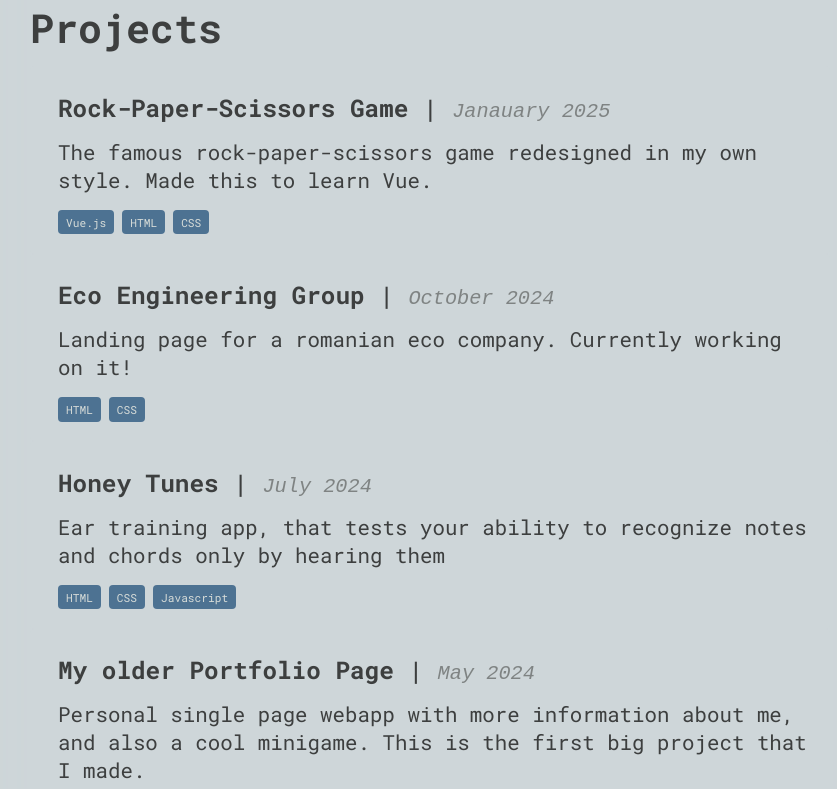
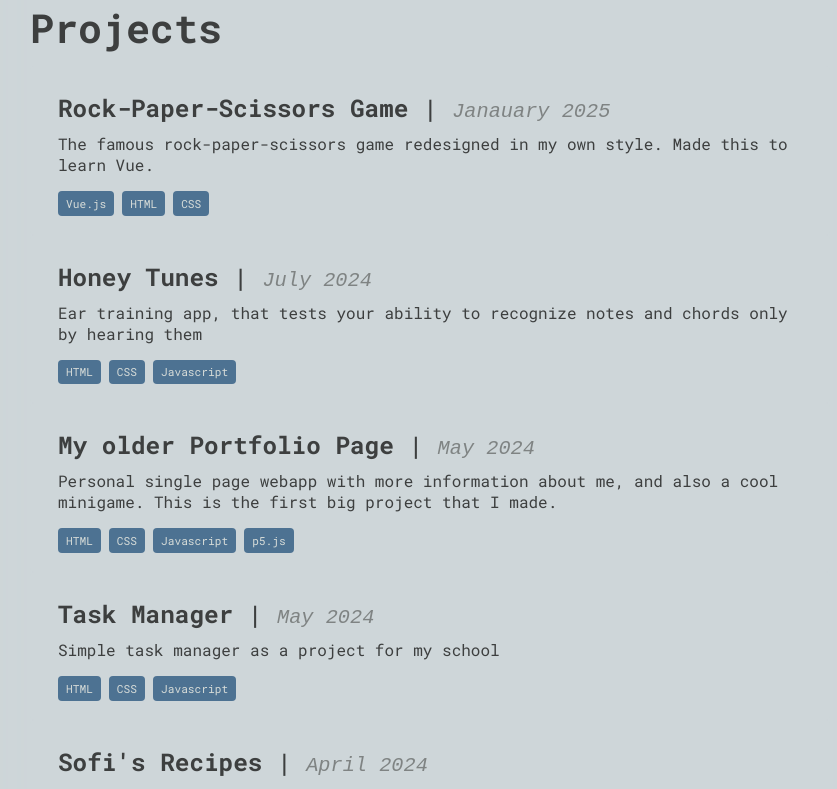
Before and after one commit to lucaspop5511/ReactFolio, a React (Vite) app: page / in a window 1280 px wide. Shown: the part 920-1709 px from the top of the page, without its empty margins (210-1047 px from the left). Built offline with nearby package versions, Linux system fonts and the light colour scheme.

Commit message:
p5 sketch hover text dark mode

```diff
--- a/src/components/Projects.jsx
+++ b/src/components/Projects.jsx
@@ -14,14 +14,6 @@ function Projects() {
             description: 'The famous rock-paper-scissors game redesigned in my own style. Made this to learn Vue.',
             video: '/VideoPreviews/RPS.mov',
             link: 'https://github.com/lucaspop5511/RPSWar'
-        },
-        {
-            title: 'Eco Engineering Group',
-            date: 'October 2024',
-            tags: ['HTML', 'CSS'],
-            description: 'Landing page for a romanian eco company. Currently working on it!',
-            video: '/VideoPreviews/EEG.mov',
-            link: 'https://eegro.vercel.app/#'
         },
         {
             title: 'Honey Tunes',
--- a/src/styles/HeroImage.css
+++ b/src/styles/HeroImage.css
@@ -1,6 +1,11 @@
 /* src/styles/HeroImage.css */
 .hover-text {
     color: var(--text-color);
+    background-color: rgba(106, 140, 145, 0.31);
+}
+
+[data-theme="dark"] .hover-text {
+    color: white;
     background-color: rgba(106, 140, 145, 0.31);
 }
 
--- a/src/styles/Projects.css
+++ b/src/styles/Projects.css
@@ -35,6 +35,10 @@
 
 [data-theme="dark"] .project:hover i {
     color: rgb(162, 162, 162); /* Change to an accent color when hovering */
+}
+
+.project p {
+    font-size: clamp(0.75rem, 1.25vw, 2rem);
 }
 
 .projects-container h2 {
```
